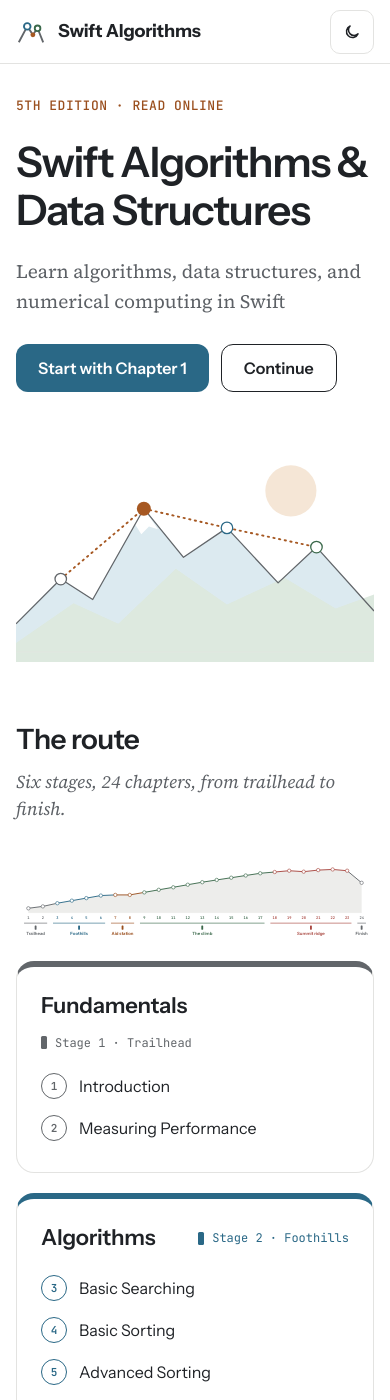
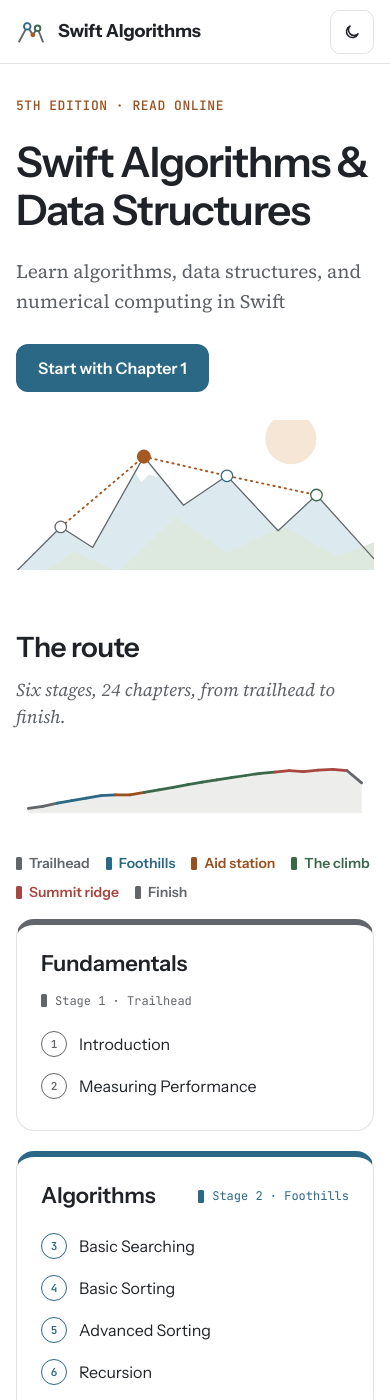
Before and after one commit to waynewbishop/swift-algorithms, a Jekyll site: the page built from index.md, in a window 390 px wide and 1400 px high. Built offline with Jekyll 4.4.1, drawn with Linux system fonts in a browser that asks for light colours.

Commit message:
fix: phone layout of the home page and hidden elements showing..

```diff
--- a/_layouts/field-notes-home.html
+++ b/_layouts/field-notes-home.html
@@ -21,7 +21,7 @@
         </div>
       </div>
       <div class="fn-hero-art">
-        <svg aria-hidden="true" focusable="false" viewBox="0 0 560 360" width="560" height="360">
+        <svg aria-hidden="true" focusable="false" viewBox="0 0 560 360" width="560" height="360" preserveAspectRatio="xMidYMid slice">
           <circle cx="430" cy="92" r="40" style="fill: var(--rooibos-tint)"/>
           <path d="M0 300 L70 230 L120 262 L200 120 L262 196 L330 150 L410 236 L470 180 L560 280 V360 H0 Z" style="fill: var(--glacier-tint)"/>
           <path d="M0 330 L90 268 L160 300 L250 214 L330 270 L420 228 L500 276 L560 254 V360 H0 Z" style="fill: var(--fir-tint)"/>
@@ -43,6 +43,12 @@
         <p>Six stages, {{ site.data.book.chapters | size }} chapters, from trailhead to finish.</p>
       </div>
       {% include field-notes/route.svg %}
+      <ul class="fn-route-legend" aria-hidden="true">
+        {% for stage in site.data.book.stages %}
+        <li class="stage-{{ stage.id }}"><span class="fn-blaze"></span>{{ stage.stage }}</li>
+        {% endfor %}
+      </ul>
+      <p class="fn-route-here" hidden></p>
 
       <div class="fn-stage-grid">
         {% for stage in site.data.book.stages %}
--- a/_sass/field-notes/_base.scss
+++ b/_sass/field-notes/_base.scss
@@ -1,6 +1,9 @@
 // Document defaults shared by every Field Notes page.
 
 *, *::before, *::after { box-sizing: border-box; }
+
+// Anything marked hidden stays hidden, even when a component sets its own display.
+.fn [hidden] { display: none !important; }
 
 html {
   -webkit-text-size-adjust: 100%;
--- a/_sass/field-notes/_home.scss
+++ b/_sass/field-notes/_home.scss
@@ -140,6 +140,10 @@
 .fn-stage-card a:hover span:last-child { text-decoration: underline; text-underline-offset: 3px; }
 .fn-stage-card .fn-marker { width: 26px; height: 26px; }
 
+// Phone-only stage row and "You are here" line; the profile's own labels are too small there.
+.fn-route-legend,
+.fn-route-here { display: none; }
+
 .fn-home-article { max-width: 760px; }
 .fn-home-article > h2:first-child { margin-top: 0; }
 
@@ -148,6 +152,40 @@
 }
 
 @media (max-width: 640px) {
+  .fn-hero { gap: 28px; }
+  .fn-hero-art { flex-basis: auto; max-width: none; width: 100%; }
+  .fn-hero-art svg { height: 150px; }
+
+  // The profile keeps its ground and a heavier line; labels move into the row below it.
+  .fn-route { gap: 16px; }
+  .fn-route-line { stroke-width: 9; }
+  .fn-route-mark,
+  .fn-route-stage,
+  .fn-route-pin { display: none !important; }
+  .fn-route-legend {
+    display: flex;
+    flex-wrap: wrap;
+    gap: 8px 16px;
+    margin: 0;
+    padding: 0;
+    list-style: none;
+  }
+  .fn-route-legend li {
+    display: inline-flex;
+    align-items: center;
+    gap: 7px;
+    font-size: 14px;
+    font-weight: 600;
+    color: var(--stage);
+  }
+  .fn-route-here {
+    display: block;
+    margin: 0;
+    font-family: var(--font-serif);
+    font-size: 16px;
+    color: var(--ink);
+  }
+
   .fn-hero h1 { font-size: 42px; line-height: 48px; }
   .fn-hero-lede { font-size: 19px; line-height: 30px; }
   .fn-route-head h2 { font-size: 28px; }
--- a/assets/js/field-notes.js
+++ b/assets/js/field-notes.js
@@ -132,6 +132,13 @@
     continueButton.hidden = false;
   }
 
+  // Phone version of the pin: a plain sentence under the stage row.
+  var hereLine = document.querySelector('.fn-route-here');
+  if (hereLine && lastChapter && lastChapter.number && lastChapter.title) {
+    hereLine.textContent = 'You are here: Chapter ' + lastChapter.number + ', ' + lastChapter.title + '.';
+    hereLine.hidden = false;
+  }
+
   var pin = document.querySelector('.fn-route-pin');
   if (pin && lastChapter && lastChapter.number) {
     var mark = document.querySelector('.fn-route-mark[data-chapter="' + lastChapter.number + '"]');
```
